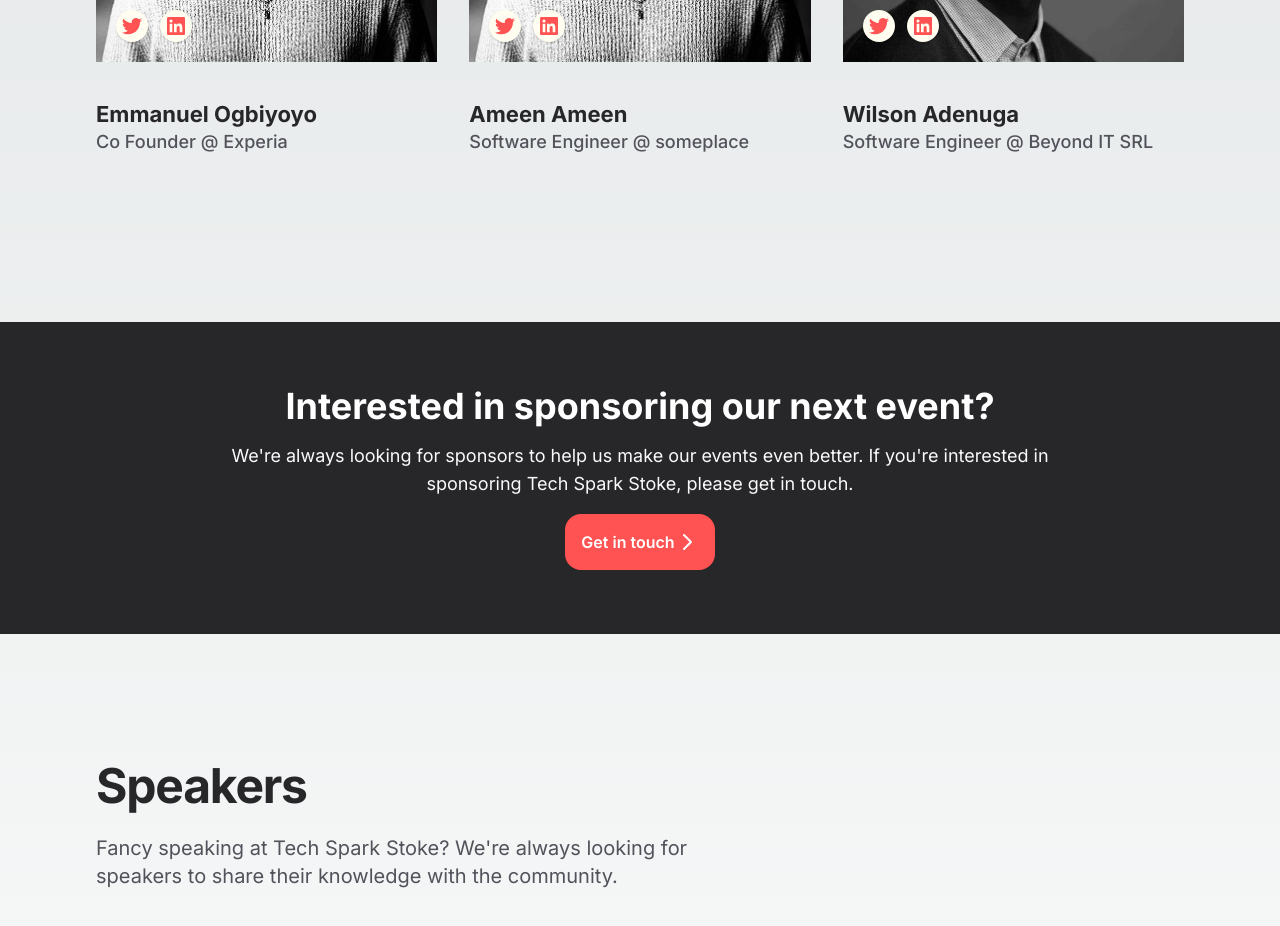
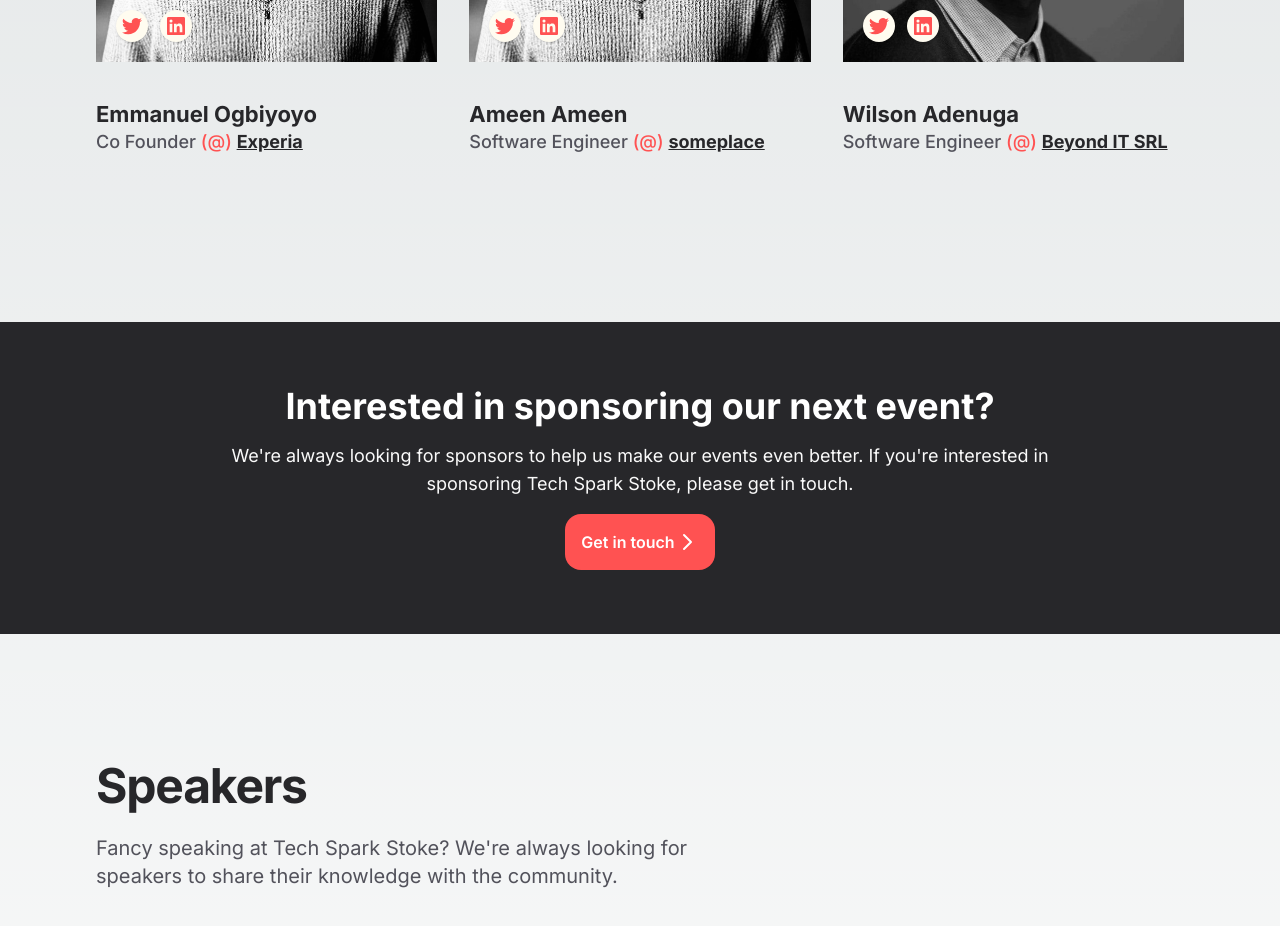
Before and after one commit to oluwatunmiisheii/techspark-stoke, a Next.js app: page / in a window 1280 px wide. Shown: the part 1380-2306 px from the top of the page. Built offline with nearby package versions, Linux system fonts and the light colour scheme.

Commit message:
chore: minor changes

```diff
--- a/src/app/(root)/_components/hosts/hosts.tsx
+++ b/src/app/(root)/_components/hosts/hosts.tsx
@@ -5,21 +5,27 @@ import React from 'react'
 const hosts = [
   {
     name: 'Emmanuel Ogbiyoyo',
-    role: 'Co Founder @ Experia',
+    role: 'Co Founder',
+    company: 'Experia',
+    companyUrl: 'https://www.expitra.com',
     image: '/images/hosts/IMG_7317.JPG',
     twitter: 'https://twitter.com/nuel_ogbiyoyo',
     linkedin: 'https://www.linkedin.com/in/nueljoe/',
   },
   {
     name: 'Ameen Ameen',
-    role: 'Software Engineer @ someplace',
+    role: 'Software Engineer',
+    company: 'someplace',
+    companyUrl: 'https://someplace.com',
     image: '/images/hosts/IMG_7317.JPG',
     twitter: 'https://twitter.com/jbrooksuk',
     linkedin: 'https://pinkary.com/@jbrooksuk?ref=phpstoke',
   },
   {
     name: 'Wilson Adenuga',
-    role: 'Software Engineer @ Beyond IT SRL',
+    role: 'Software Engineer',
+    company: 'Beyond IT SRL',
+    companyUrl: 'https://beyondit.it/',
     image: '/images/hosts/tunmii.jpeg',
     twitter: 'https://twitter.com/Adenugawilson',
     linkedin: 'https://www.linkedin.com/in/wilson-adenuga/',
@@ -92,7 +98,17 @@ export const Hosts = () => {
                     <div className="space-y-2">
                       <div className="space-y-1 text-lg font-medium leading-6">
                         <h3 className="text-zinc-800 text-[22px] font-bold">{host.name}</h3>
-                        <p className="text-zinc-600">{host.role}</p>
+                        <p className="text-zinc-600">
+                          {host.role} <span className="text-[#ff5252]">(@)</span>{' '}
+                          <Link
+                            className="underline font-bold text-zinc-800"
+                            href={host.companyUrl}
+                            target="_blank"
+                            rel="noreferrer"
+                          >
+                            {host.company}
+                          </Link>
+                        </p>
                       </div>
                     </div>
                   </div>
```
